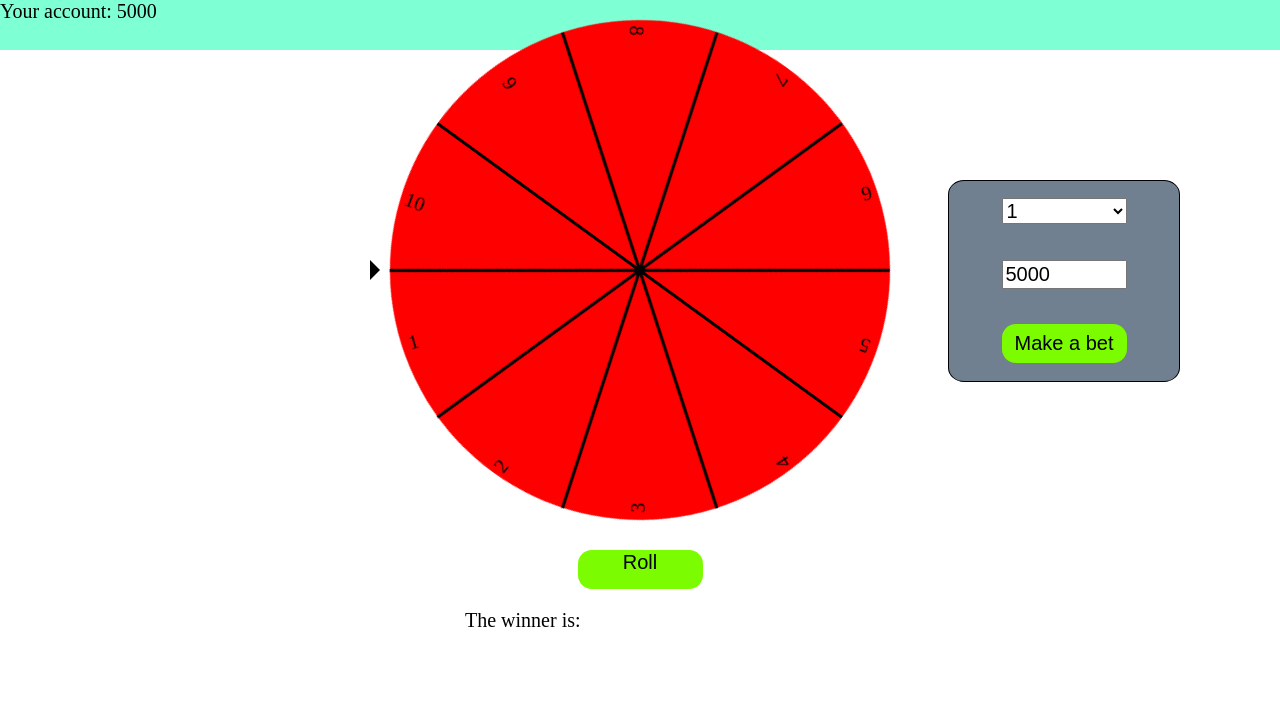
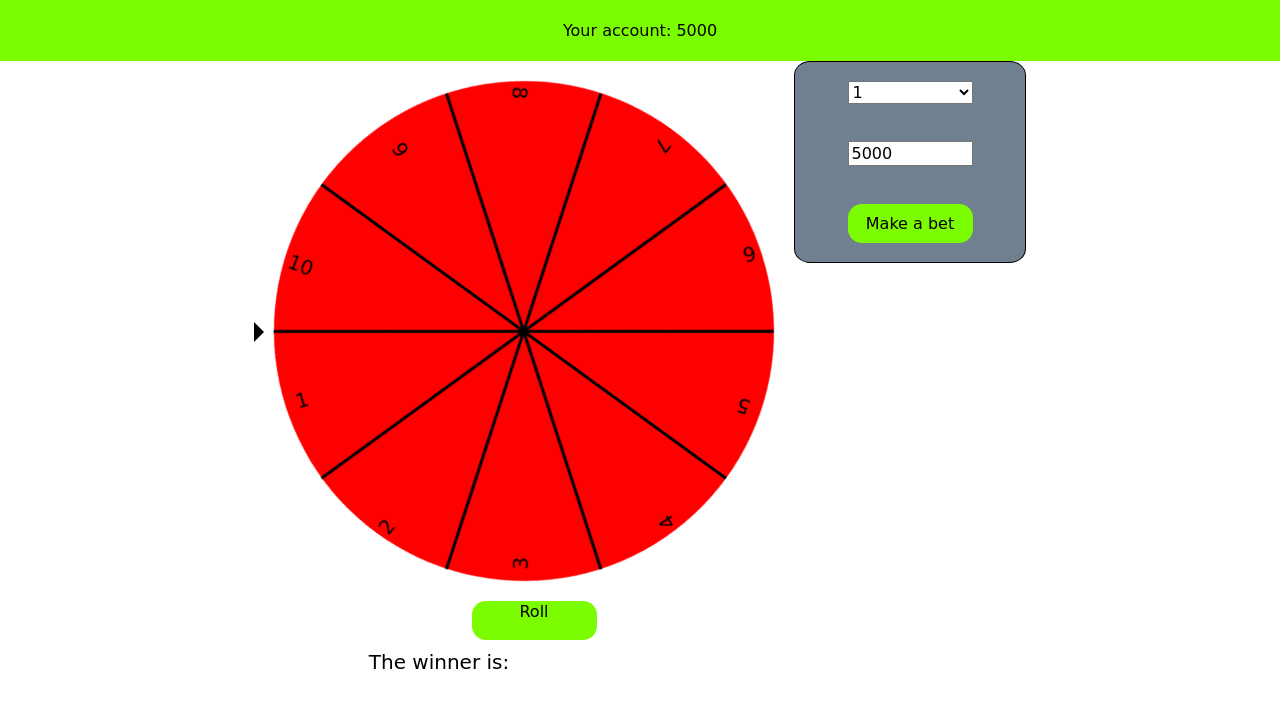
Before and after one commit to kulaska/wheeloffortune, a website with bundled scripts: page public/index.html in a window 1280 px wide. Built offline with nearby package versions, Linux system fonts and the light colour scheme.

Commit message:
ui is a little bit broken, styles added

```diff
--- a/public/index.html
+++ b/public/index.html
@@ -9,7 +9,7 @@
             <div class="account">Your account: <span class="account__amount"></span></div>
         </header>
         <div class="wrapper"
-            style="width: 1080px;
+            style="
                 margin: auto;
                 display:flex;
                 flex-wrap: wrap;
@@ -17,7 +17,7 @@
                 position: relative;
                 font-size: 20px"
                 >
-
+        <div class="wheel-block">
             <div class="wheel-wrapper">
 
 
@@ -57,6 +57,7 @@
 
             </div>
 
+
                 <div class="button"><button onclick="onClick()">Roll</button></div>
 
                 <div class="winner">
@@ -64,7 +65,7 @@
                     <span class="message"></span>
                     <span class="win-amount"></span>
                 </div>
-
+            </div>
                 <div class="betting-block">
                     <select class="select">
                         <option value="1">1</option>
--- a/public/js/Betting.class.js
+++ b/public/js/Betting.class.js
@@ -7,7 +7,7 @@ export default class Betting {
   }
 
   proceedBet(actualWinner) {
-    if (actualWinner != this.numberThatUserExpects) {
+    if (actualWinner == this.numberThatUserExpects) {
       let sum = this.getSumOfWinning();
       account.setPoints(account.getPoints() + sum);
       return {
--- a/public/styles.css
+++ b/public/styles.css
@@ -1,11 +1,15 @@
+.empty {}
+
+.empty-2 {}
+
 body {
-  font-size: 20px;
+  font-size: 16px;
   margin: 0;
   position: relative;
+  font-family: cursive;
 }
 
 .wrapper {
-  width: 720px;
   margin: auto;
   display: flex;
   flex-wrap: wrap;
@@ -23,8 +27,7 @@ body {
   position: relative;
   transform: rotate(36deg);
   will-change: transform;
-  font-size: 20px
-
+  font-size: 20px;
 }
 
 .line {
@@ -94,9 +97,6 @@ body {
   align-items: center;
   flex-wrap: wrap;
   border: 1px solid black;
-  position: absolute;
-  top: 28%;
-  right: 0;
   border-radius: 7%;
   background: slategrey;
 }
@@ -104,24 +104,27 @@ body {
 .betting-block input,
 .betting-block button,
 .betting-block select {
-  font-size: 20px;
+  font-size: 16px;
   width: 125px;
   box-sizing: border-box;
+  font-family: cursive;
 }
 
 .betting-block button, .button button {
   width: 125px;
-  font-size: 20px;
+  font-size: 16px;
   justify-content: center;
   height: 39px;
   border-radius: 14px;
   background: lawngreen;
-  border: 0
+  border: 0;
+  font-family: cursive;
 }
 
 .winner {
   margin: 10px;
-  width: 350px
+  width: 350px;
+  text-align: center;
 }
 
 .message, .win-amount {
@@ -129,11 +132,17 @@ body {
 }
 
 .header {
-  height: 50px;
-  background: aquamarine;
-  position: absolute;
+  height: 61px;
+  background: lawngreen;
   top: 0;
-  width: 100%
+  width: 100%;
+  display: flex;
+  align-items: center;
+}
+
+.account {
+  text-align: right;
+  margin: auto;
 }
 
 /*# sourceMappingURL=styles.css.map */
```
